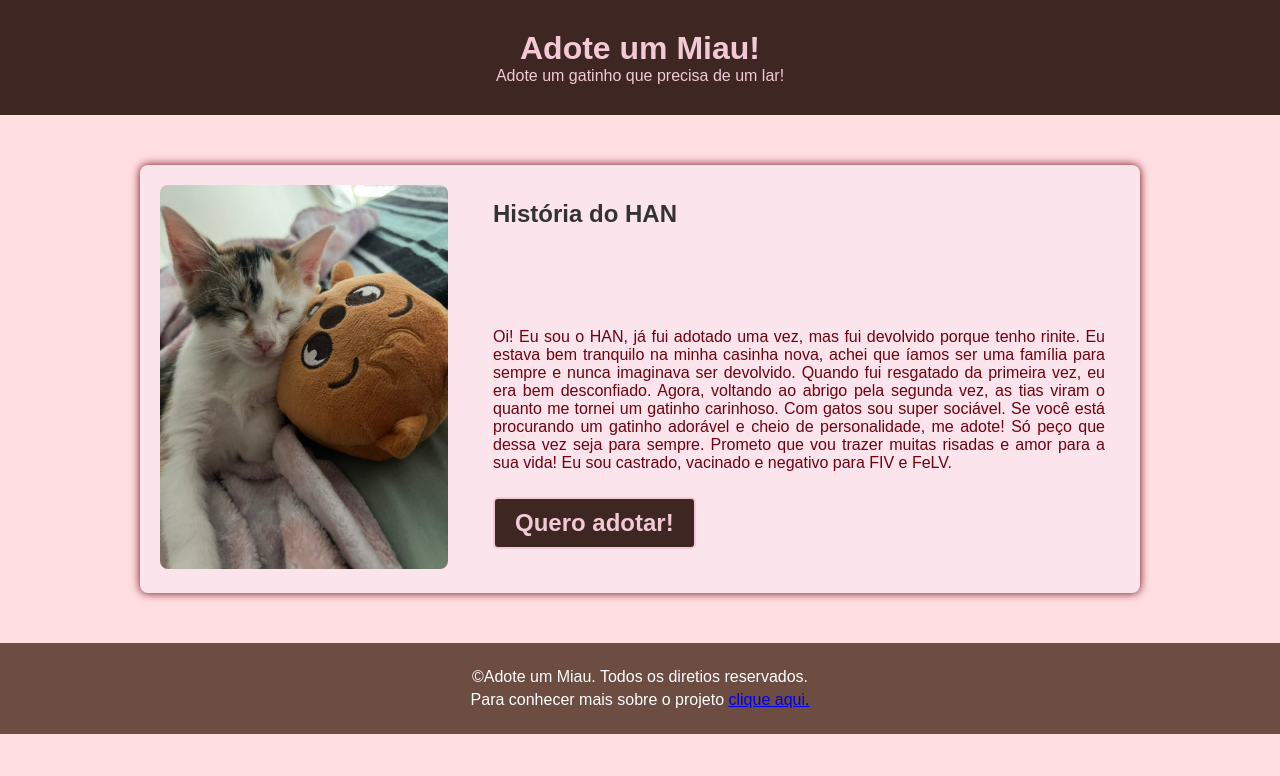
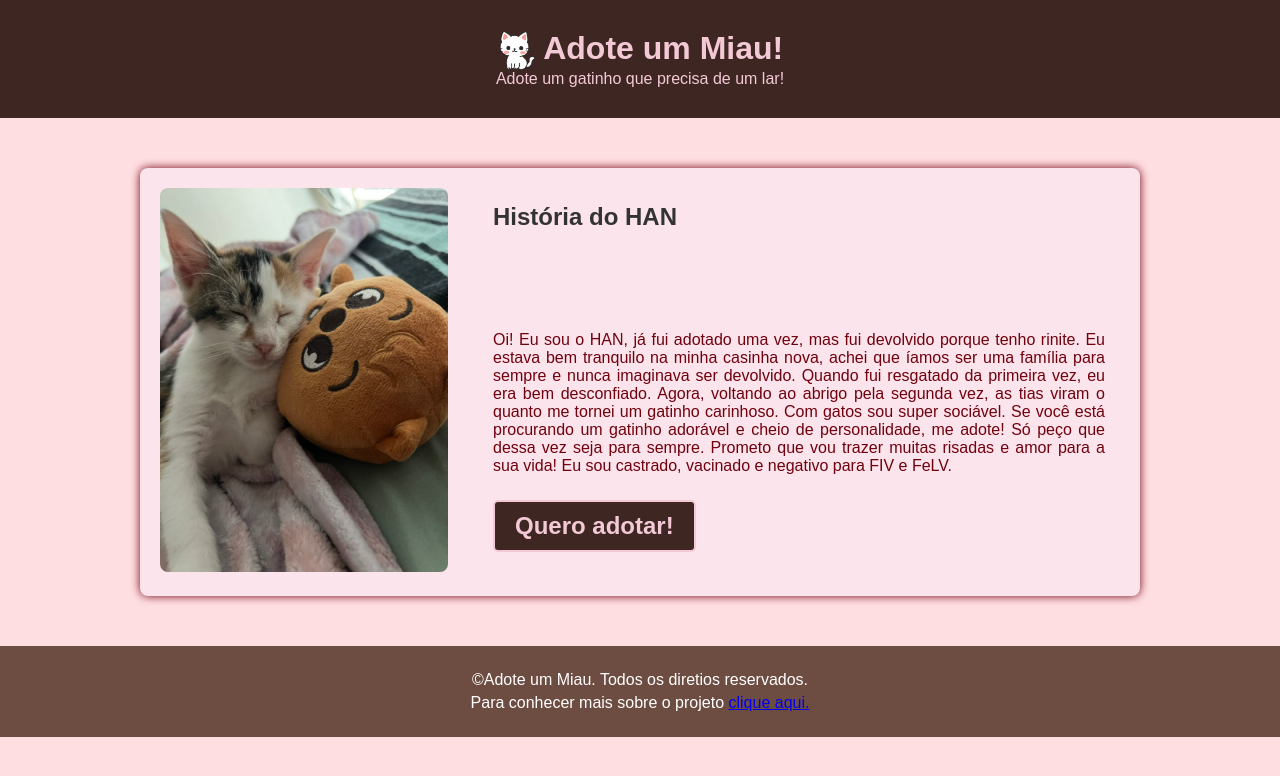
Before and after one commit to wolcovrafaela/Novo-Projeto, a plain HTML site: page Projeto Site HTML/Projeto Site HTML/Gatinhos/HAN.html in a window 1280 px wide. Drawn offline with Linux system fonts and the light colour scheme; a web font is replaced by a local one.

Commit message:
Add files via upload

```diff
--- a/Projeto Site HTML/Projeto Site HTML/CSS/style.css
+++ b/Projeto Site HTML/Projeto Site HTML/CSS/style.css
@@ -18,6 +18,13 @@ header {
     background-color: #3e2723;
     color: #f4c9d6;
     text-align: center;
+}
+
+.icon_titulo{
+    height: 1.2em;
+    width: 1.2em;
+    vertical-align: middle;
+    margin-right: 8px;
 }
 
 .sobre-projeto{
--- a/Projeto Site HTML/Projeto Site HTML/Gatinhos/HAN.html
+++ b/Projeto Site HTML/Projeto Site HTML/Gatinhos/HAN.html
@@ -4,11 +4,12 @@
     <meta charset="UTF-8">
     <meta name="viewport" content="width=device-width, initial-scale=1.0">
     <link rel="stylesheet" href="../CSS/style.css">
+    <link rel="icon" type="image/png" href="../Imagens/icon_cat.jpg.jpg">
     <title>Gatinho HAN</title>
 </head>
 <body>
         <header>
-            <h1>Adote um Miau!</h1>
+            <h1><img src="../Imagens/icon_cat.jpg.jpg" class="icon_titulo">Adote um Miau!</h1>
             <p>Adote um gatinho que precisa de um lar!</p>
         </header>
         <main class="principal">
```
Also changed, not shown: Projeto Site HTML/Projeto Site HTML/Gatinhos/Chan.html (+2 -1 lines), Projeto Site HTML/Projeto Site HTML/Gatinhos/Changbin.html (+2 -1 lines), Projeto Site HTML/Projeto Site HTML/Gatinhos/Felix.html (+2 -1 lines), Projeto Site HTML/Projeto Site HTML/Gatinhos/Hyunjin.html (+2 -1 lines), Projeto Site HTML/Projeto Site HTML/Gatinhos/I.N.html (+2 -1 lines), Projeto Site HTML/Projeto Site HTML/Gatinhos/Lee.Know.html (+2 -1 lines), Projeto Site HTML/Projeto Site HTML/Gatinhos/Seungmin.html (+2 -1 lines), Projeto Site HTML/Projeto Site HTML/index.html (+2 -1 lines), Projeto Site HTML/Projeto Site HTML/Imagens/icon_cat.jpg.jpg (added).
